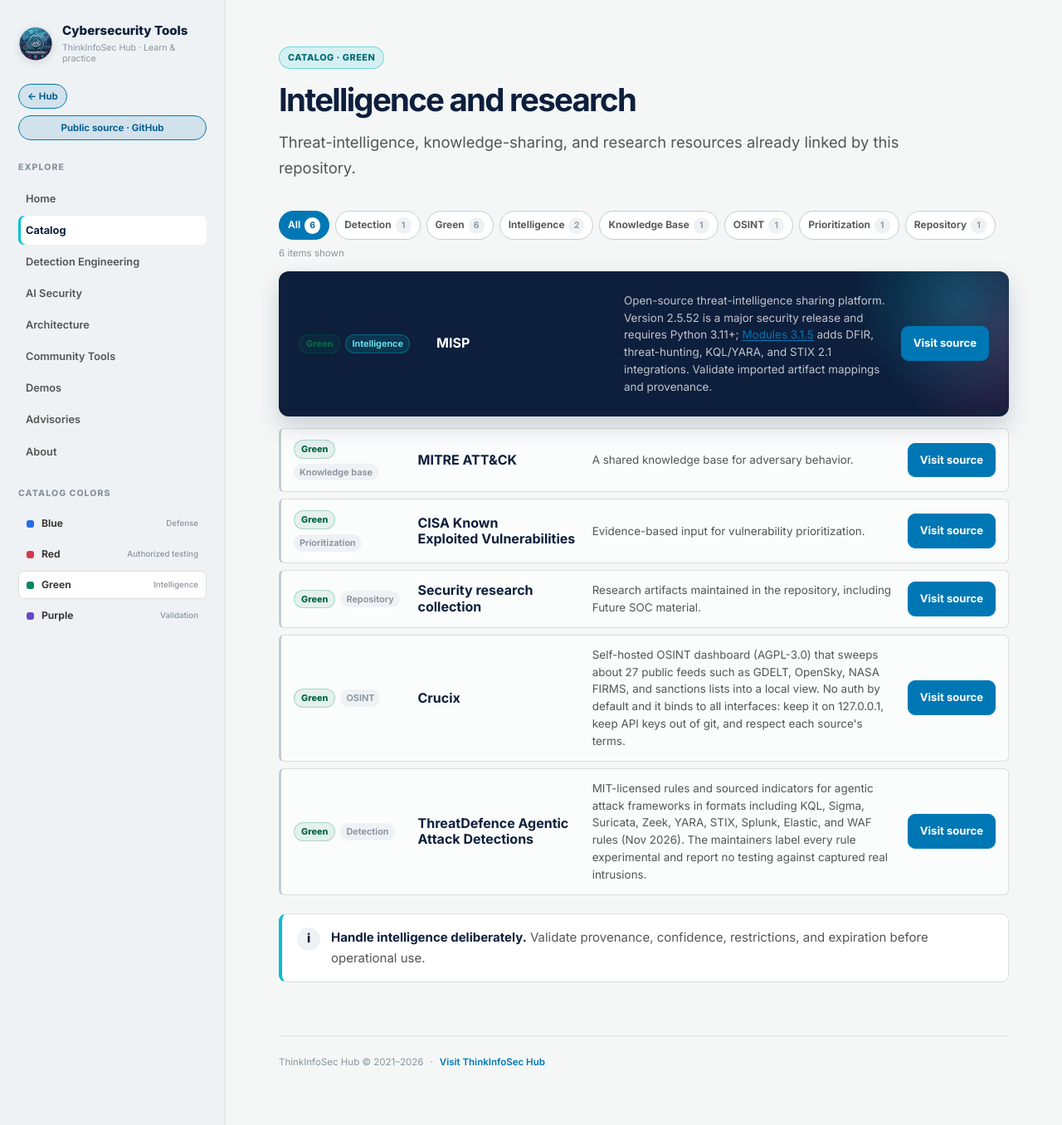
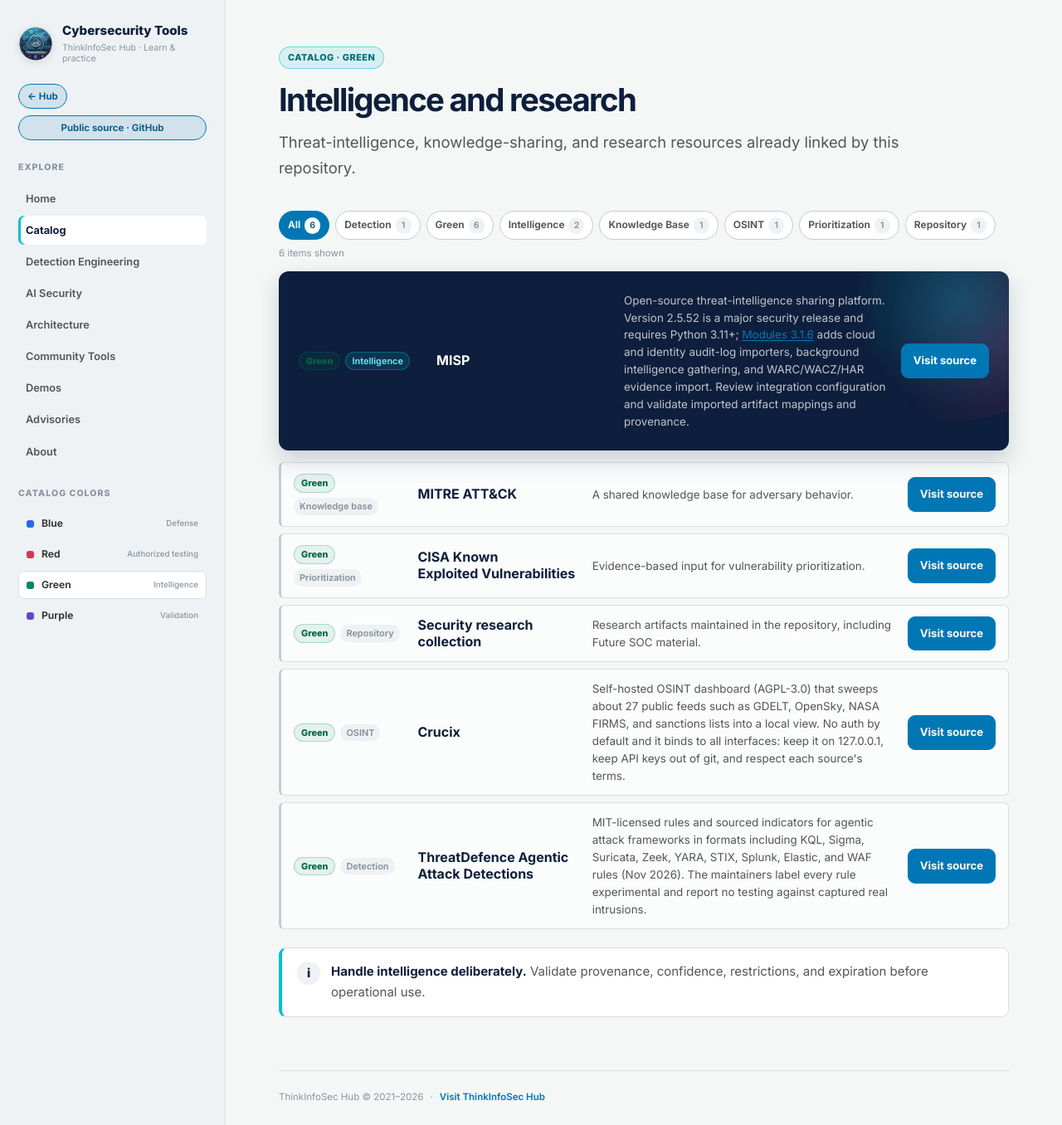
Before and after one commit to amcamillo/Cybersecurity_Tools, a Jekyll site: the page built from docs/01-catalog/green.md, in a window 1280 px wide and 1356 px high. Shown: the whole window at 83% size. Built offline with Jekyll 4.4.1, drawn with Linux system fonts in a browser that asks for light colours.

Commit message:
content: update MISP Modules 3.1.6
Co-authored-by: Autoisland <Autoisland@users.noreply.github.com>

```diff
--- a/docs/01-catalog/green.md
+++ b/docs/01-catalog/green.md
@@ -17,7 +17,7 @@ permalink: /catalog/green/
   <article class="card card--featured" data-filter-item data-tags="Green,Intelligence">
     <div class="card__meta"><span class="team-chip team-chip--green">Green</span><span class="category-chip">Intelligence</span></div>
     <h3>MISP</h3>
-    <p>Open-source threat-intelligence sharing platform. Version 2.5.52 is a major security release and requires Python 3.11+; <a href="https://github.com/MISP/misp-modules/releases/tag/v3.1.5">Modules 3.1.5</a> adds DFIR, threat-hunting, KQL/YARA, and STIX 2.1 integrations. Validate imported artifact mappings and provenance.</p>
+    <p>Open-source threat-intelligence sharing platform. Version 2.5.52 is a major security release and requires Python 3.11+; <a href="https://github.com/MISP/misp-modules/releases/tag/v3.1.6">Modules 3.1.6</a> adds cloud and identity audit-log importers, background intelligence gathering, and WARC/WACZ/HAR evidence import. Review integration configuration and validate imported artifact mappings and provenance.</p>
     <a class="button" href="https://github.com/MISP/MISP/releases/tag/v2.5.52">Visit source</a>
   </article>
   <article class="card" data-filter-item data-tags="Green,Knowledge base">
```
Also changed, not shown: docs/05-community-tools/index.md (+1 -1 lines), README.md.
